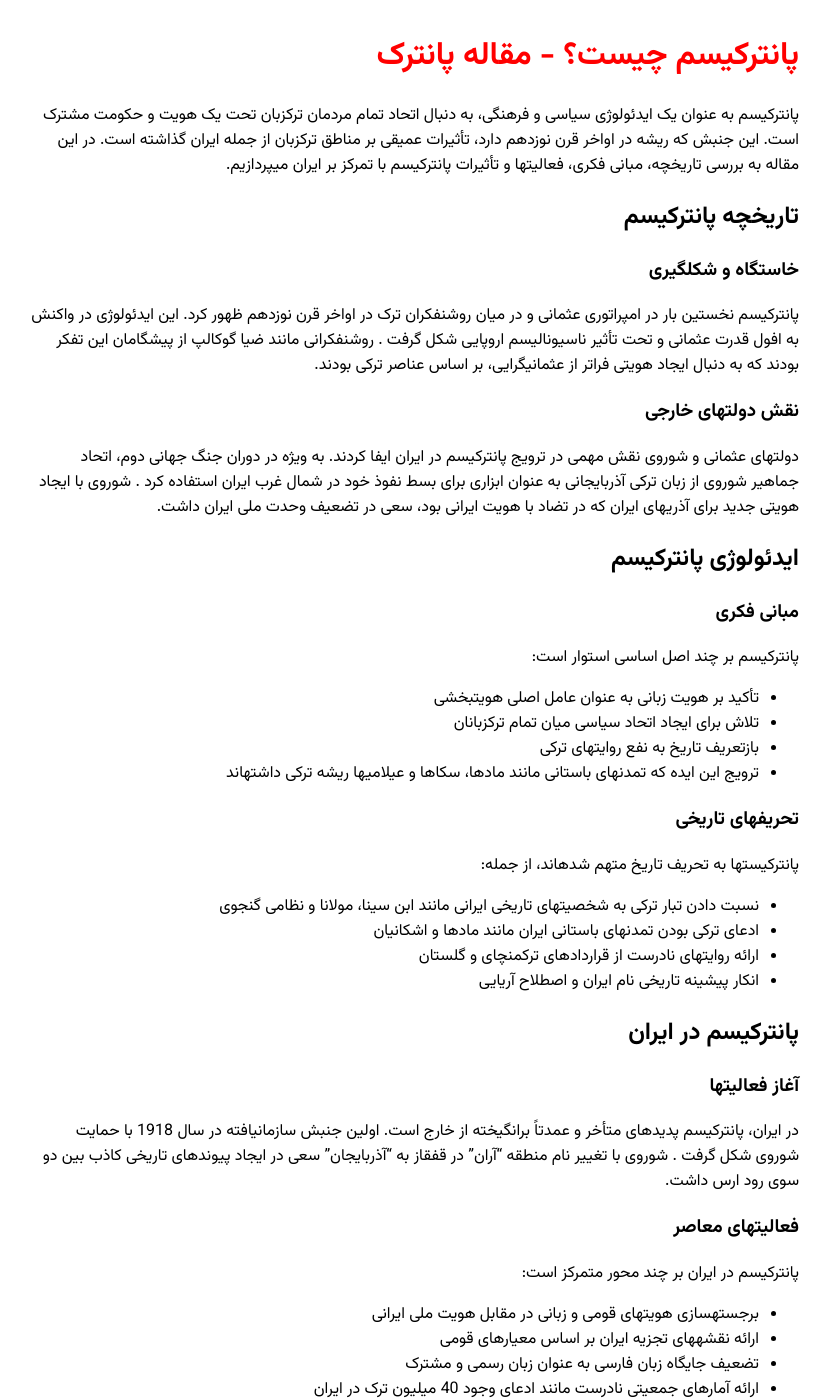
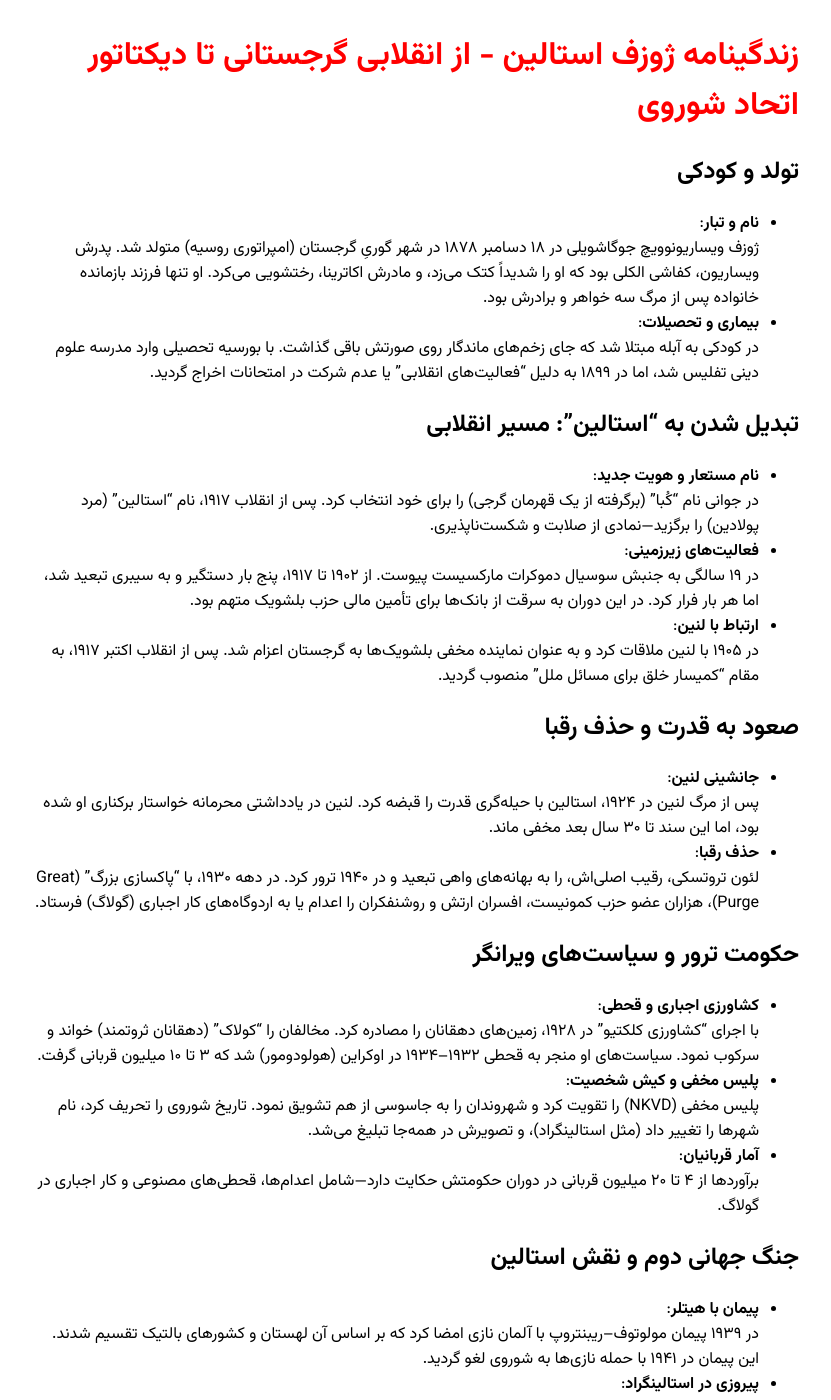
Before and after one commit to darkblog/darkblog.github.io, a Jekyll site: the page built from _posts/2025-6-28-21.md, in a window 1280 px wide and 1400 px high. Shown: the whole window, without its empty margins (225-1056 px from the left). Built offline with Jekyll 4.4.1, drawn with Linux system fonts in a browser that asks for light colours; some of the changed text lies outside the part shown.

Commit message:
Update 2025-6-28-21.md

```diff
--- a/_posts/2025-6-28-21.md
+++ b/_posts/2025-6-28-21.md
@@ -1,79 +1,67 @@
 ---
 layout: post
-title: پانترکیسم چیست؟ - مقاله پانترک
+title: زندگینامه ژوزف استالین - از انقلابی گرجستانی تا دیکتاتور اتحاد شوروی
 ---
 
-پانترکیسم به عنوان یک ایدئولوژی سیاسی و فرهنگی، به دنبال اتحاد تمام مردمان ترکزبان تحت یک هویت و حکومت مشترک است. این جنبش که ریشه در اواخر قرن نوزدهم دارد، تأثیرات عمیقی بر مناطق ترکزبان از جمله ایران گذاشته است. در این مقاله به بررسی تاریخچه، مبانی فکری، فعالیتها و تأثیرات پانترکیسم با تمرکز بر ایران میپردازیم.
+## تولد و کودکی
+- **نام و تبار**:
+  ژوزف ویساریونوویچ جوگاشویلی در ۱۸ دسامبر ۱۸۷۸ در شهر گوریِ گرجستان (امپراتوری روسیه) متولد شد. پدرش ویساریون، کفاشی الکلی بود که او را شدیداً کتک می‌زد، و مادرش اکاترینا، رختشویی می‌کرد. او تنها فرزند بازمانده خانواده پس از مرگ سه خواهر و برادرش بود.
+- **بیماری و تحصیلات**:
+  در کودکی به آبله مبتلا شد که جای زخم‌های ماندگار روی صورتش باقی گذاشت. با بورسیه تحصیلی وارد مدرسه علوم دینی تفلیس شد، اما در ۱۸۹۹ به دلیل "فعالیت‌های انقلابی" یا عدم شرکت در امتحانات اخراج گردید.
 
-## تاریخچه پانترکیسم
+## تبدیل شدن به "استالین": مسیر انقلابی
+- **نام مستعار و هویت جدید**:
+  در جوانی نام "کُبا" (برگرفته از یک قهرمان گرجی) را برای خود انتخاب کرد. پس از انقلاب ۱۹۱۷، نام "استالین" (مرد پولادین) را برگزید—نمادی از صلابت و شکست‌ناپذیری.
+- **فعالیت‌های زیرزمینی**:
+  در ۱۹ سالگی به جنبش سوسیال دموکرات مارکسیست پیوست. از ۱۹۰۲ تا ۱۹۱۷، پنج بار دستگیر و به سیبری تبعید شد، اما هر بار فرار کرد. در این دوران به سرقت از بانک‌ها برای تأمین مالی حزب بلشویک متهم بود.
+- **ارتباط با لنین**:
+  در ۱۹۰۵ با لنین ملاقات کرد و به عنوان نماینده مخفی بلشویک‌ها به گرجستان اعزام شد. پس از انقلاب اکتبر ۱۹۱۷، به مقام "کمیسار خلق برای مسائل ملل" منصوب گردید.
 
-### خاستگاه و شکلگیری
+## صعود به قدرت و حذف رقبا
+- **جانشینی لنین**:
+  پس از مرگ لنین در ۱۹۲۴، استالین با حیله‌گری قدرت را قبضه کرد. لنین در یادداشتی محرمانه خواستار برکناری او شده بود، اما این سند تا ۳۰ سال بعد مخفی ماند.
+- **حذف رقبا**:
+  لئون تروتسکی، رقیب اصلی‌اش، را به بهانه‌های واهی تبعید و در ۱۹۴۰ ترور کرد. در دهه ۱۹۳۰، با "پاکسازی بزرگ" (Great Purge)، هزاران عضو حزب کمونیست، افسران ارتش و روشنفکران را اعدام یا به اردوگاه‌های کار اجباری (گولاگ) فرستاد.
 
-پانترکیسم نخستین بار در امپراتوری عثمانی و در میان روشنفکران ترک در اواخر قرن نوزدهم ظهور کرد. این ایدئولوژی در واکنش به افول قدرت عثمانی و تحت تأثیر ناسیونالیسم اروپایی شکل گرفت . روشنفکرانی مانند ضیا گوکالپ از پیشگامان این تفکر بودند که به دنبال ایجاد هویتی فراتر از عثمانیگرایی، بر اساس عناصر ترکی بودند.
+## حکومت ترور و سیاست‌های ویرانگر
+- **کشاورزی اجباری و قحطی**:
+  با اجرای "کشاورزی کلکتیو" در ۱۹۲۸، زمین‌های دهقانان را مصادره کرد. مخالفان را "کولاک" (دهقانان ثروتمند) خواند و سرکوب نمود. سیاست‌های او منجر به قحطی ۱۹۳۲–۱۹۳۴ در اوکراین (هولودومور) شد که ۳ تا ۱۰ میلیون قربانی گرفت.
+- **پلیس مخفی و کیش شخصیت**:
+  پلیس مخفی (NKVD) را تقویت کرد و شهروندان را به جاسوسی از هم تشویق نمود. تاریخ شوروی را تحریف کرد، نام شهرها را تغییر داد (مثل استالینگراد)، و تصویرش در همه‌جا تبلیغ می‌شد.
+- **آمار قربانیان**:
+  برآوردها از ۴ تا ۲۰ میلیون قربانی در دوران حکومتش حکایت دارد—شامل اعدام‌ها، قحطی‌های مصنوعی و کار اجباری در گولاگ.
 
-### نقش دولتهای خارجی
+## جنگ جهانی دوم و نقش استالین
+- **پیمان با هیتلر**:
+  در ۱۹۳۹ پیمان مولوتوف–ریبنتروپ با آلمان نازی امضا کرد که بر اساس آن لهستان و کشورهای بالتیک تقسیم شدند. این پیمان در ۱۹۴۱ با حمله نازی‌ها به شوروی لغو گردید.
+- **پیروزی در استالینگراد**:
+  پس از عقب‌نشینی اولیه، استالین در مسکو ماند و سیاست "زمین سوخته" را اجرا کرد. نبرد استالینگراد (۱۹۴۲–۱۹۴۳) نقطه عطف جنگ بود و با پیروزی شوروی، آلمان به‌سمت سقوط پیش رفت.
+- **کنفرانس تهران**:
+  در ۱۹۴۳ با روزولت و چرچیل در تهران ملاقات کرد تا دربارهٔ گشایش جبهه دوم جنگ توافق کنند. در این اجلاس، چرچیل "شمشیر استالینگراد" را به او اهدا کرد.
 
-دولتهای عثمانی و شوروی نقش مهمی در ترویج پانترکیسم در ایران ایفا کردند. به ویژه در دوران جنگ جهانی دوم، اتحاد جماهیر شوروی از زبان ترکی آذربایجانی به عنوان ابزاری برای بسط نفوذ خود در شمال غرب ایران استفاده کرد . شوروی با ایجاد هویتی جدید برای آذریهای ایران که در تضاد با هویت ایرانی بود، سعی در تضعیف وحدت ملی ایران داشت.
+## زندگی شخصی و مرگ مرموز
+- **خانواده تراژیک**:
+  همسر اولش، کاتو، در ۱۹۰۷ بر اثر تیفوس درگذشت. همسر دوم، نادیا، در ۱۹۳۲ پس از مشاجره با استالین خودکشی کرد. پسرش یاکوف در اسارت آلمان‌ها مرد و دخترش اسوتلانا در ۱۹۶۷ به آمریکا فرار کرد.
+- **پارانویا و مرگ**:
+  در سال‌های پایانی به پارانویا مبتلا بود. در ۵ مارس ۱۹۵۳ بر اثر سکته قلبی درگذشت—گفته می‌شود سه روز پیش از آن مرده بود، اما مقامات مرگش را مخفی کردند. جسدش تا ۱۹۶۱ در آرامگاه لنین نگهداری می‌شد، سپس در جریان "استالین‌زدایی" به خاک سپرده شد.
 
-## ایدئولوژی پانترکیسم
+## میراث متناقض: صنعتگر یا قصاب؟
+- **صنعتی‌سازی شوروی**:
+  با اجرای "برنامه‌های پنج‌ساله"، شوروی را از کشوری دهقانی به ابرقدرت صنعتی تبدیل کرد. زیرساخت‌های سنگین مانند سدها و کارخانه‌ها توسعه یافتند.
+- **نقد تاریخی**:
+  نیکیتا خروشچف در ۱۹۵۶ در "کنگره بیستم حزب" جنایات استالین را افشا کرد. امروز او نماد دیکتاتوری و نسل‌کُشی در قرن بیستم است، اما برخی جریان‌های چپ رادیکال او را "آخرین سوسیالیست واقعی" می‌دانند.
 
-### مبانی فکری
+## جدول گاه‌شناسی کلیدی
 
-پانترکیسم بر چند اصل اساسی استوار است:
-- تأکید بر هویت زبانی به عنوان عامل اصلی هویتبخشی
-- تلاش برای ایجاد اتحاد سیاسی میان تمام ترکزبانان
-- بازتعریف تاریخ به نفع روایتهای ترکی
-- ترویج این ایده که تمدنهای باستانی مانند مادها، سکاها و عیلامیها ریشه ترکی داشتهاند
+| **سال**       | **رویداد**                     |
+|---------------|--------------------------------|
+| **۱۸۷۸**      | تولد در گوری، گرجستان         |
+| **۱۸۹۹**      | اخراج از مدرسه دینی تفلیس     |
+| **۱۹۱۷**      | نقش در انقلاب اکتبر           |
+| **۱۹۲۴**      | جانشین لنین                   |
+| **۱۹۳۲–۱۹۳۴** | قحطی اوکراین (هولودومور)      |
+| **۱۹۳۷**      | اوج پاکسازی بزرگ              |
+| **۱۹۴۵**      | پیروزی در جنگ جهانی دوم       |
+| **۱۹۵۳**      | مرگ در مسکو                   |
 
-### تحریفهای تاریخی
-
-پانترکیستها به تحریف تاریخ متهم شدهاند، از جمله:
-- نسبت دادن تبار ترکی به شخصیتهای تاریخی ایرانی مانند ابن سینا، مولانا و نظامی گنجوی
-- ادعای ترکی بودن تمدنهای باستانی ایران مانند مادها و اشکانیان
-- ارائه روایتهای نادرست از قراردادهای ترکمنچای و گلستان
-- انکار پیشینه تاریخی نام ایران و اصطلاح آریایی
-
-## پانترکیسم در ایران
-
-### آغاز فعالیتها
-
-در ایران، پانترکیسم پدیدهای متأخر و عمدتاً برانگیخته از خارج است. اولین جنبش سازمانیافته در سال 1918 با حمایت شوروی شکل گرفت . شوروی با تغییر نام منطقه "آران" در قفقاز به "آذربایجان" سعی در ایجاد پیوندهای تاریخی کاذب بین دو سوی رود ارس داشت.
-
-### فعالیتهای معاصر
-
-پانترکیسم در ایران بر چند محور متمرکز است:
-- برجستهسازی هویتهای قومی و زبانی در مقابل هویت ملی ایرانی
-- ارائه نقشههای تجزیه ایران بر اساس معیارهای قومی
-- تضعیف جایگاه زبان فارسی به عنوان زبان رسمی و مشترک
-- ارائه آمارهای جمعیتی نادرست مانند ادعای وجود 40 میلیون ترک در ایران
-- تغییر نامهای جغرافیایی مانند استفاده از اصطلاح "آذربایجان جنوبی" برای آذربایجان ایران
-
-## واکنشها و نقدها
-
-### نقدهای علمی
-
-پانترکیسم از سوی محققان و historians مورد نقدهای جدی قرار گرفته است:
-- سید جواد طباطبایی، پژوهشگر تبریزی، پانترکیسم را "آمیختگی فراموشی تاریخی با افسانهبافی" توصیف کرده است
-- ادعاهای پانترکیسم درباره تبار ترکی تمدنهای باستانی و شخصیتهای تاریخی از سوی خاورشناسان رد شده است
-- نظریههای پانترکیسم در محافل علمی به عنوان "شبهعلم" شناخته میشوند
-
-### موانع داخلی
-
-رشد پانترکیسم در ایران با موانع جدی روبرو بوده است:
-- اختلافات مذهبی بین شیعیان ایران و سنیهای ترکیه
-- خاطره تاریخی جنگهای ایران و عثمانی
-- تجربه اشغال آذربایجان توسط نیروهای عثمانی
-
-## پانترکیسم در سیاست خارجی ترکیه
-
-ترکیه به عنوان مهمترین حامی پانترکیسم در دوران معاصر نقش مهمی در گسترش این ایدئولوژی داشته است:
-- حزب عدالت و توسعه به رهبری اردوغان از پانترکیسم به عنوان ابزاری برای گسترش نفوذ در مناطق ترکزبان استفاده کرده است
-- سیاستهای ترکیه در قبال بحران قرهباغ با ایدههای پانتورانیستی مرتبط دانسته شده است
-- نظریه "عمق استراتژیک" داوود اوغلو بر اساس ترکیبی از نوعثمانیگری و پانترکیسم است
-
-## نتیجهگیری
-
-پانترکیسم به عنوان یک ایدئولوژی سیاسی که ریشه در ناسیونالیسم قرن نوزدهم دارد، تأثیرات پیچیدهای بر مناطق ترکزبان از جمله ایران گذاشته است. اگرچه این جنبش در برخی دورهها رشد نسبی داشته، اما به دلایل تاریخی، مذهبی و فرهنگی نتوانسته است در ایران پایگاه گستردهای پیدا کند. تحریفهای تاریخی، ادعاهای شبهعلمی و وابستگی به قدرتهای خارجی از مهمترین چالشهای این ایدئولوژی در برابر هویت ملی ایرانی بوده است.
-
-- [علم نت](https://elmnet.ir/keyword/%D9%BE%D8%A7%D9%86-%D8%AA%D8%B1%DA%A9%DB%8C%D8%B3%D9%85?pn=4)
-- [ویکی پدیا](https://fa.m.wikipedia.org/wiki/%D9%BE%D8%A7%D9%86%E2%80%8C%D8%AA%D8%B1%DA%A9%DB%8C%D8%B3%D9%85_%D8%AF%D8%B1_%D8%A7%DB%8C%D8%B1%D8%A7%D9%86)
+استالین چهره‌ای پارادوکسیکال بود: معمار صنعتی‌سازی شوروی و هم‌زمان مسئول مرگ میلیون‌ها انسان. حکومت او نشان می‌دهد چگونه قدرت مطلق می‌تواند تراژدی بشری را در پی داشته باشد، اما تحولات شوروی تحت رهبری‌اش نیز جهان مدرن را شکل داد.
```
